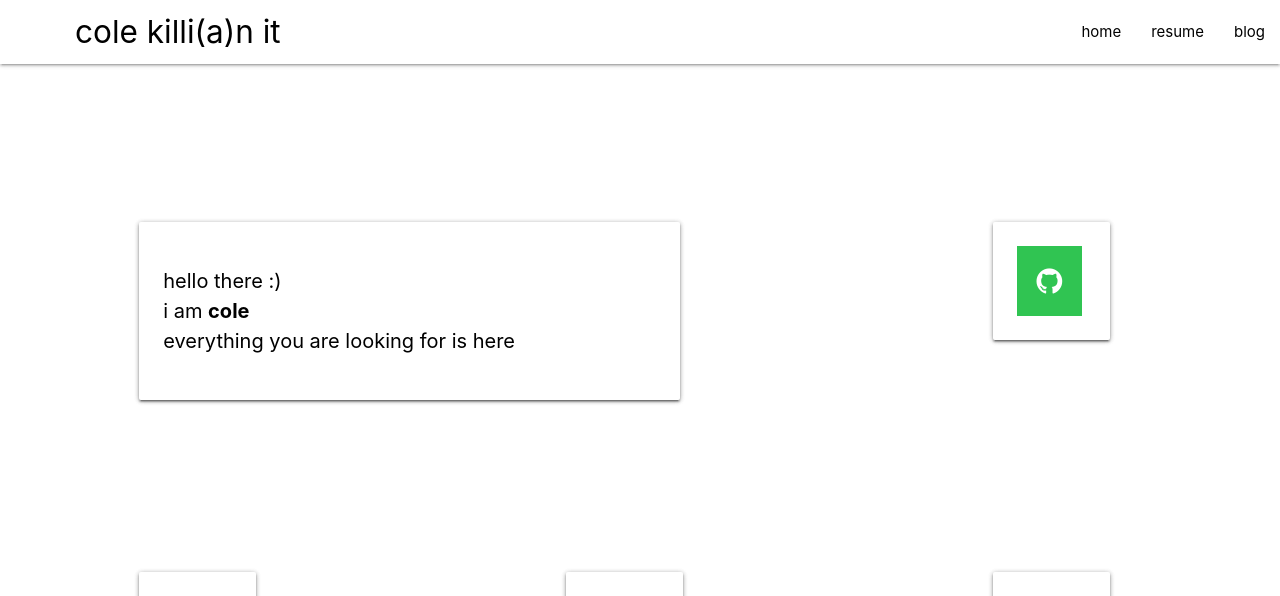
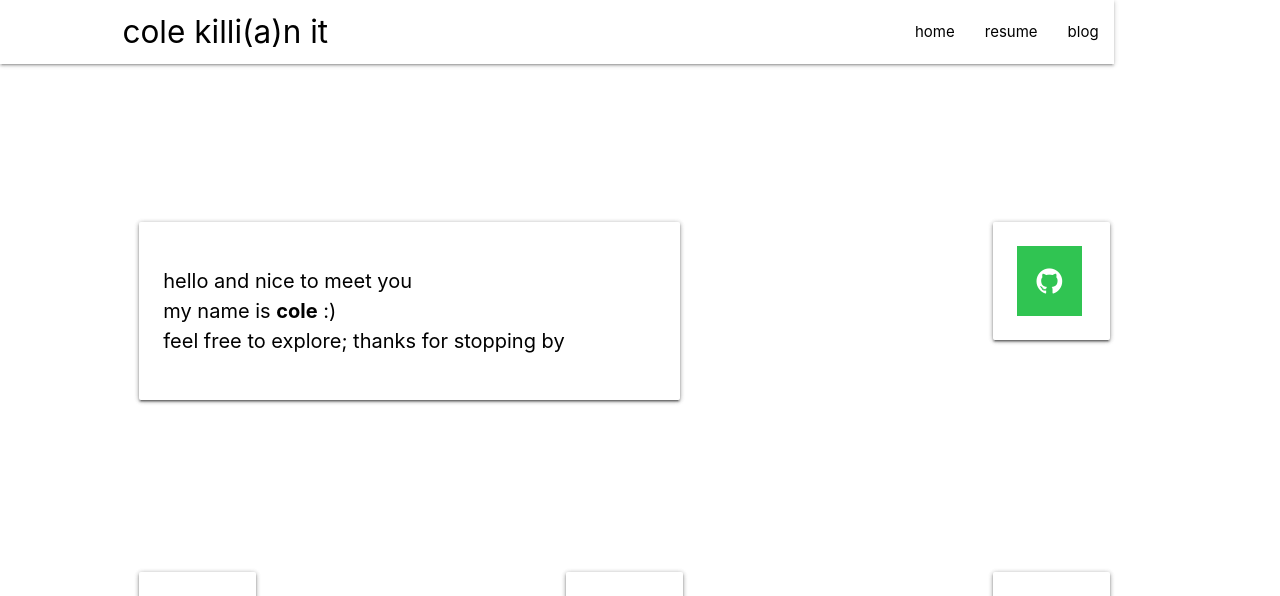
Before and after one commit to Ruborcalor/mysite, a Django app: page / in a window 1280 px wide. Shown: the top 596 px of the page. Run offline with Django 3.2, Linux system fonts and the light colour scheme.

Commit message:
change greeting message

```diff
--- a/main/templates/main/header.html
+++ b/main/templates/main/header.html
@@ -50,10 +50,10 @@
 
 
 <body>
-  <nav>
+  <nav style="width:87%">
     <div class="nav-wrapper" style="background-color: white;">
-      <a href="/" target="_blank" class="brand-logo" style="color: black; position: relative; left: 75px;">cole killi(a)n it</a>
-      <ul id="nav-mobile" class="right hide-on-med-and-down">
+      <a href="/" class="brand-logo" style="color: black; position: relative; left: 11%;">cole killi(a)n it</a>
+      <ul id="nav-mobile" class="right">
         <li><a href="/" style="color: black;">home</a></li>
         <li><a href="/resume" style="color: black;">resume</a></li>
         <li><a href="/blog" style="color: black;">blog</a></li>
--- a/main/templates/main/home.html
+++ b/main/templates/main/home.html
@@ -8,11 +8,11 @@
         <div class="card white darken-1">
             <div class="card-panel black-text">
                 <p style="font-size: 20px;">
-                    hello there :)
+                    hello and nice to meet you
                     <br>
-                    i am <b>cole</b>
+                    my name is <b>cole</b> :)
                     <br>
-                    everything you are looking for is here
+                    feel free to explore; thanks for stopping by
                 </p>
             </div>
         </div>
--- a/mysite/settings.py
+++ b/mysite/settings.py
@@ -25,9 +25,9 @@ with open('/etc/colekillian.com-secret_key.txt') as f:
 
 
 # SECURITY WARNING: don't run with debug turned on in production!
-DEBUG = False
+DEBUG = True
 
-ALLOWED_HOSTS = ['157.245.140.109', 'colekillian.com']
+ALLOWED_HOSTS = ['157.245.140.109', 'colekillian.com', 'localhost']
 
 
 INSTALLED_APPS = [
```
